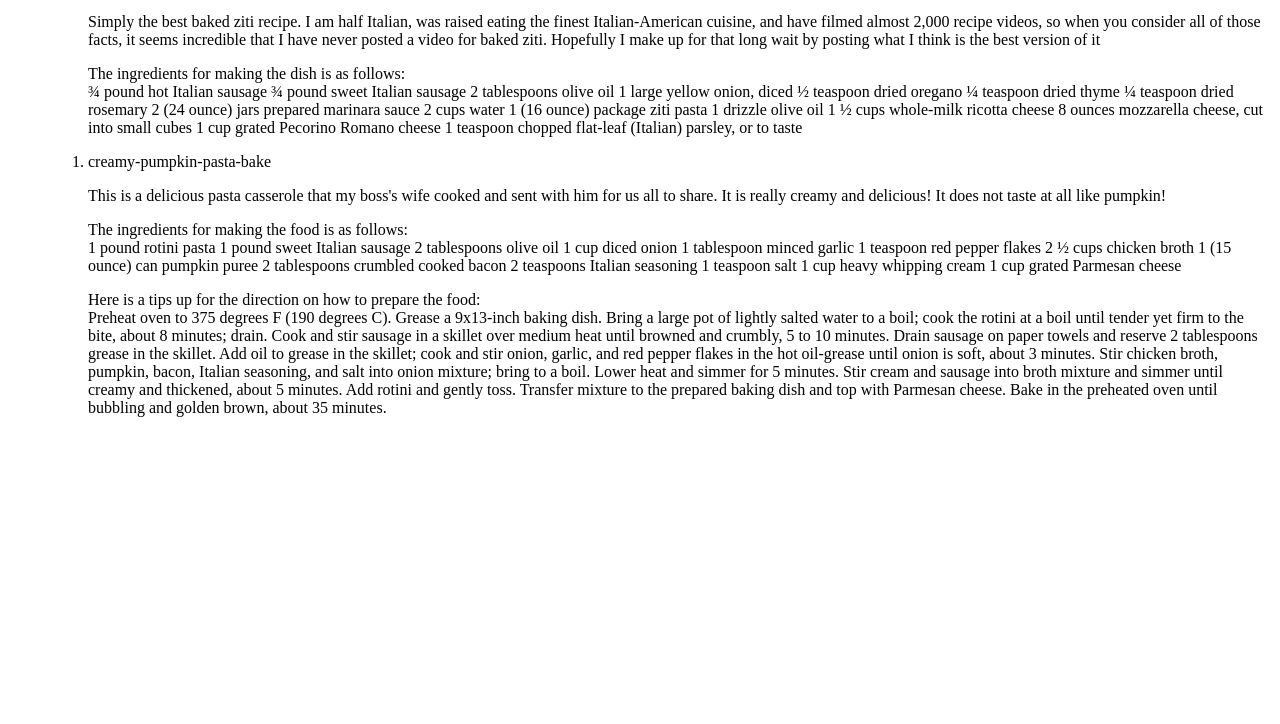
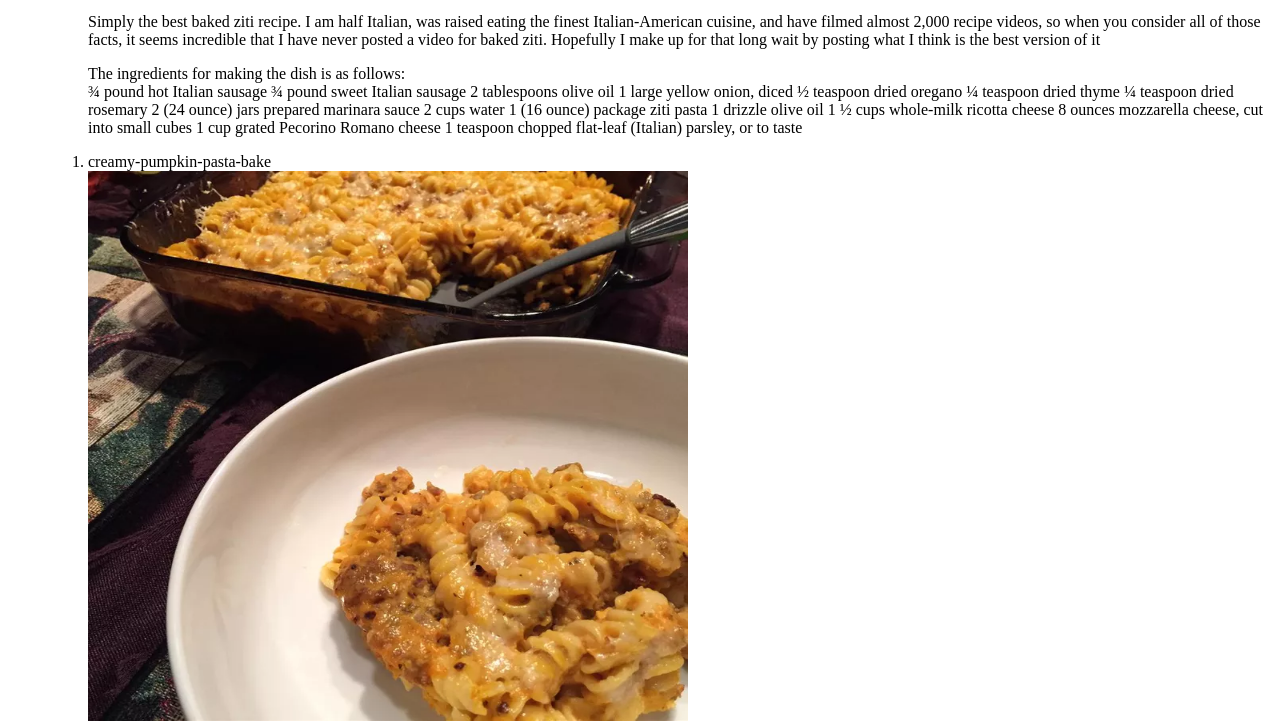
Before and after one commit to sefamatthew/big-bang, a plain HTML site: page home_dish.html in a window 1280 px wide. Shown: the part 119-843 px from the top of the page. Before the commit the page ends 800 px from the top, so only its background shows below. Drawn offline with Linux system fonts and the light colour scheme.

Commit message:
all final commits made and ready to push

```diff
--- a/home_dish.html
+++ b/home_dish.html
@@ -45,6 +45,7 @@
         </ol>
         <ol>
             <li><a href="https://www.allrecipes.com/recipe/245027/creamy-pumpkin-pasta-bake/"></a>creamy-pumpkin-pasta-bake</li>
+            <img src="home dishes/Creamy-Pumpkin-Pasta-Bake.webp" alt="Creamy-Pumpkin-Pasta-Bake imgage"  width="600" height="550">
             <p>This is a delicious pasta casserole that my boss's wife cooked and sent with him for us all to share. It is really creamy and delicious! It does not taste at all like pumpkin!</p>
             <p>The ingredients for making the food is as follows: <br>
                 1 pound rotini pasta
```
